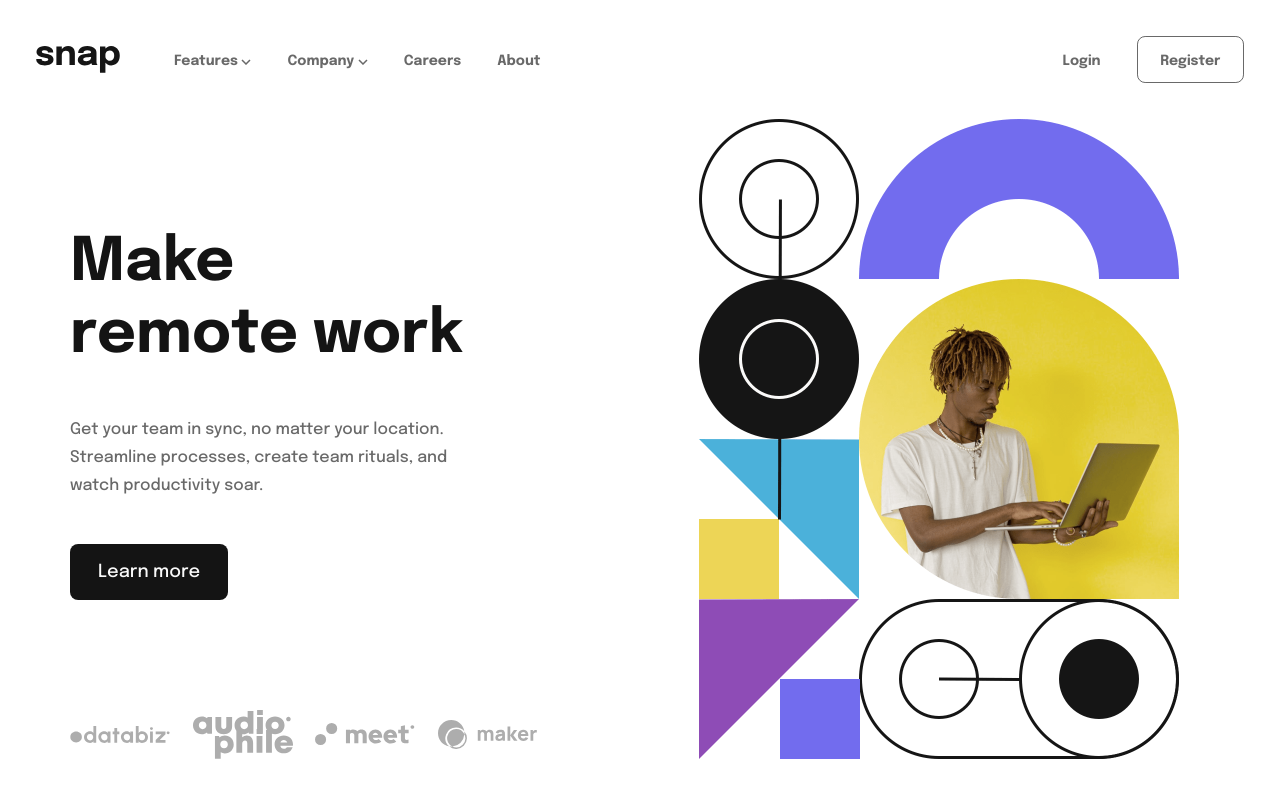
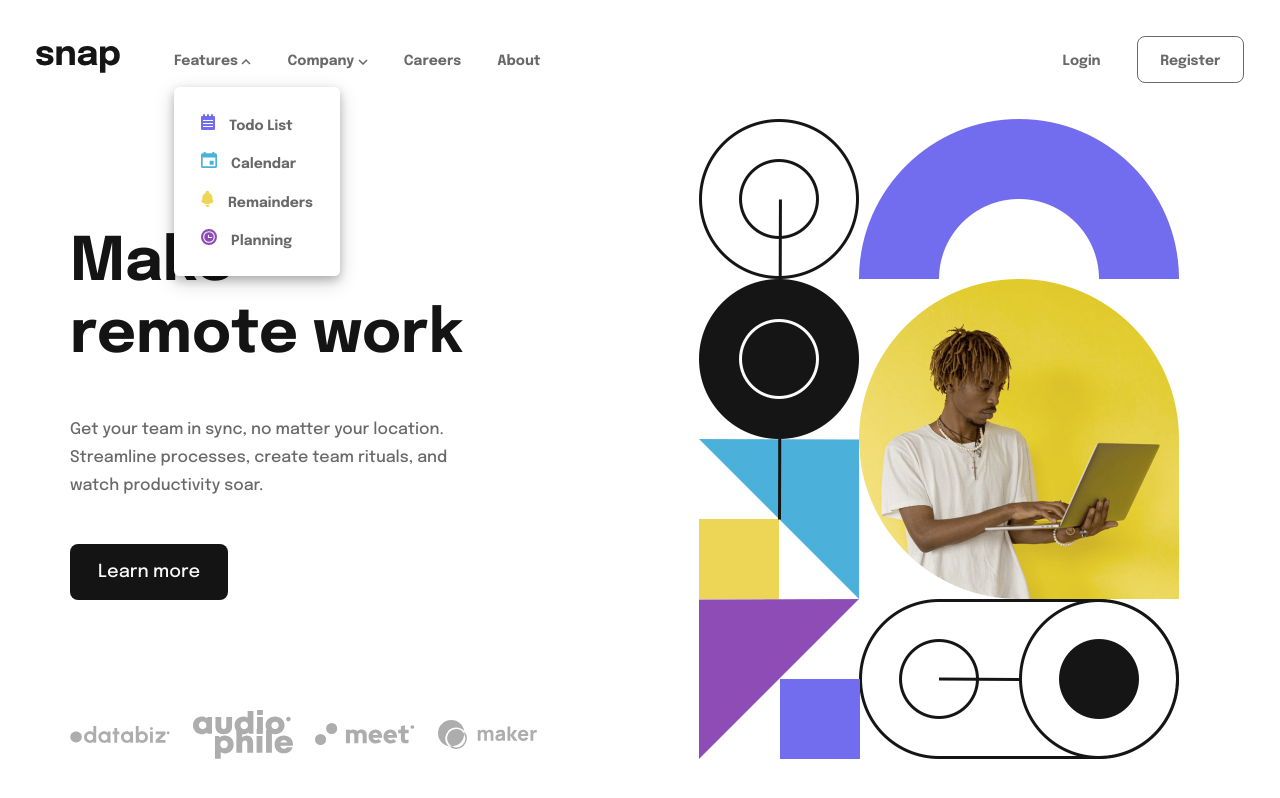
Before and after one commit to Waqas-mpr/intro-section-with-dropdown-navigation-main, a plain HTML site: page index.html in a window 1280 px wide. Both pictures are taken after a click on the link "Features". Drawn offline with Linux system fonts and the light colour scheme.

Commit message:
toggle the nav ui

```diff
--- /dev/null
+++ b/app.js
@@ -0,0 +1,12 @@
+const toggleUi = document.querySelectorAll(".toggle-ui");
+const dropdown = document.querySelectorAll(".dropdown");
+
+const clicked = -1;
+dropdown.forEach((nav) => {
+	nav.addEventListener("click", (e) => {
+		console.log(nav.children.item(1).children);
+		nav.children[0].children[0].classList.toggle("toggle-ui");
+		nav.children[0].children[1].classList.toggle("toggle-ui");
+		nav.children[1].classList.toggle("toggle-ui");
+	});
+});
--- a/index.html
+++ b/index.html
@@ -18,8 +18,50 @@
       <img class="logo" src="images/logo.svg" alt="">
       <nav class="nav-bar">
         <ul class="nav-links list-deco">
-          <li class="link"><a href="#">Features <img class="inline-d" src="images/icon-arrow-down.svg" alt=""></a></li>
-          <li class="link"><a href="#">Company <img class="inline-d" src="images/icon-arrow-down.svg" alt=""></a></li>
+          <li class="link dropdown">
+            <a href="#">Features
+              <img class="inline-display toggle-ui ‌" src="images/icon-arrow-up.svg" alt="">
+              <img class="inline-display " src="images/icon-arrow-down.svg" alt="">
+            </a>
+
+
+            <div class="toggle-ui">
+
+              <ul class="sub-nav">
+                <li class="link"><a href="#">
+                    <img class="inline-display margin-inline-end" src="images/icon-todo.svg" alt="">Todo List</a>
+                </li>
+                <li class="link"><a href="#">
+                    <img class="inline-display margin-inline-end" src="images/icon-calendar.svg" alt="">Calendar</a>
+                </li>
+                <li class="link"><a href="#">
+                    <img class="inline-display margin-inline-end" src="images/icon-reminders.svg" alt="">Remainders</a>
+                </li>
+                <li class="link"><a href="#">
+                    <img class="inline-display margin-inline-end" src="images/icon-planning.svg" alt="">Planning</a>
+                </li>
+              </ul>
+
+            </div>
+
+          </li>
+          <li class="link dropdown">
+            <a href="#">Company
+              <img class="inline-display toggle-ui ‌" src="images/icon-arrow-up.svg" alt="">
+              <img class="inline-display " src="images/icon-arrow-down.svg" alt="">
+            </a>
+
+            <div class="toggle-ui ">
+
+              <ul class="sub-nav">
+                <li class="link"><a href="#">History</a></li>
+                <li class="link"><a href="#">Our Team</a></li>
+                <li class="link"><a href="#">Blog</a></li>
+
+              </ul>
+            </div>
+
+          </li>
           <li class="link"><a href="#">Careers</a></li>
           <li class="link"><a href="#">About</a></li>
         </ul>
@@ -51,6 +93,8 @@
     </section>
 
   </main>
+
+  <script src="app.js"></script>
 </body>
 
 </html>
--- a/style.css
+++ b/style.css
@@ -118,8 +118,12 @@ select {
 	padding-inline: 2em;
 	margin-inline: auto;
 }
-.inline-d {
+.inline-display {
 	display: inline-block;
+}
+
+.margin-inline-end {
+	margin-inline-end: 1em;
 }
 .nav-header {
 	display: grid;
@@ -143,6 +147,23 @@ select {
 	display: flex;
 	align-items: center;
 	gap: 2em;
+	position: relative;
+}
+
+.sub-nav {
+	padding: 1.5em;
+	background-color: white;
+	display: grid;
+	gap: 1em;
+	position: absolute;
+	list-style: none;
+	border-radius: 0.3em;
+	margin-block-start: 1em;
+	box-shadow: 0 4px 8px 0 rgba(0, 0, 0, 0.2), 0 6px 20px 0 rgba(0, 0, 0, 0.19);
+}
+
+.toggle-ui {
+	display: none;
 }
 
 .list-deco {
```
